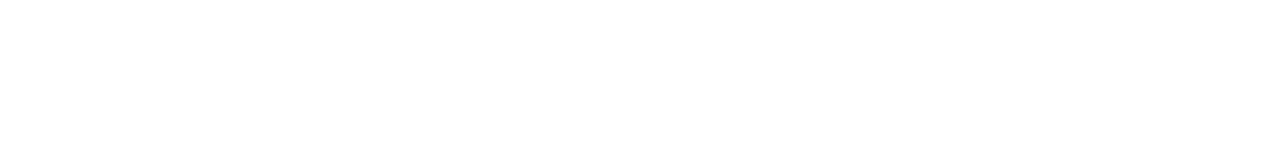
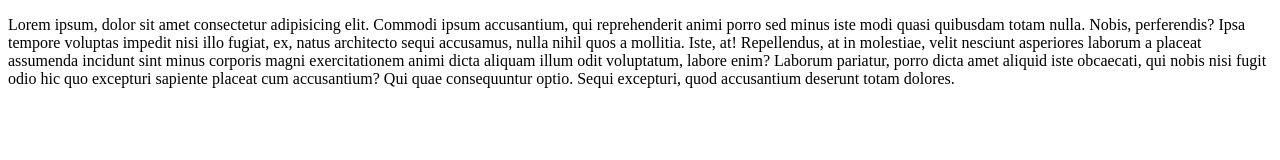
Before and after one commit to bunyaminpilsim/git-vsCode, a plain HTML site: page index.html in a window 1280 px wide. Drawn offline with Linux system fonts and the light colour scheme.

Commit message:
body değişiklik

```diff
--- a/index.html
+++ b/index.html
@@ -7,6 +7,6 @@
     <title><h1>Git Dersleri</h1></title>
 </head>
 <body>
-
+    <p>Lorem ipsum, dolor sit amet consectetur adipisicing elit. Commodi ipsum accusantium, qui reprehenderit animi porro sed minus iste modi quasi quibusdam totam nulla. Nobis, perferendis? Ipsa tempore voluptas impedit nisi illo fugiat, ex, natus architecto sequi accusamus, nulla nihil quos a mollitia. Iste, at! Repellendus, at in molestiae, velit nesciunt asperiores laborum a placeat assumenda incidunt sint minus corporis magni exercitationem animi dicta aliquam illum odit voluptatum, labore enim? Laborum pariatur, porro dicta amet aliquid iste obcaecati, qui nobis nisi fugit odio hic quo excepturi sapiente placeat cum accusantium? Qui quae consequuntur optio. Sequi excepturi, quod accusantium deserunt totam dolores.</p>
 </body>
 </html>
```
